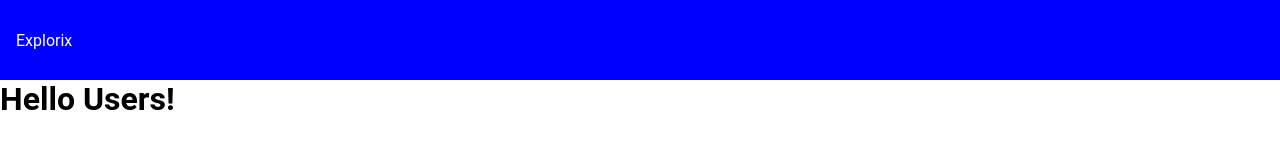
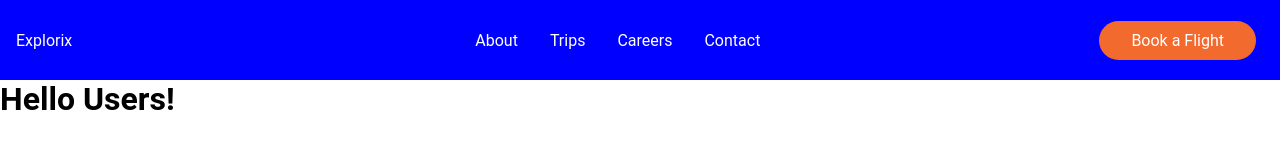
Before and after one commit to jmclain-banyan/gatsby-code-reference, a Gatsby site: page / in a window 1280 px wide. Built offline with nearby package versions, Linux system fonts and the light colour scheme; Gatsby itself is replaced by a stand-in of ours.

Commit message:
added Header/nav component

```diff
--- /dev/null
+++ b/src/components/Button.jsx
@@ -0,0 +1,22 @@
+import styled from 'styled-components';
+import {Link} from 'gatsby'
+
+export const Button = styled(Link)`
+    background: ${({primary}) => (primary ? '#f26a2e' : '#077bf1')};
+    white-space: nowrap;
+    padding: ${({big}) => (big ? '16px 40px' : '10px 32px')};
+    color: #fff;
+    font-size: ${({big}) => (big ? '20px' : '16px')};
+    outline: none;
+    border: none;
+    min-width: 100px;
+    cursor: pointer;
+    text-decoration: none;
+    transition: 0.3s !important;
+    border-radius: ${({round}) => (round ? '50px' : 'none')};
+
+    &:hover {
+        background: ${({primary}) => (primary ?  '#077bf1' : '#f26a2e' )};
+        transform: translateY(-2px);
+    }
+`
--- a/src/components/Header.jsx
+++ b/src/components/Header.jsx
@@ -1,17 +1,31 @@
 import * as React from "react"
 import { Link } from "gatsby"
-import styled from 'styled-components'
-import { FaBars } from 'react-icons/fa'
+import styled from "styled-components"
+import { FaBars } from "react-icons/fa"
+
+import { menuData } from "../data/MenuData"
+import { Button } from "./Button"
 
 const Header = () => {
   return (
     <Nav>
-      <NavLink to='/'>Explorix</NavLink>
+      <NavLink to="/">Explorix</NavLink>
       <Bars />
+      <NavMenu>
+        {menuData.map((item, idx) => (
+          <NavLink to={item.link} key={idx}>
+            {item.title}
+          </NavLink>
+        ))}
+      </NavMenu>
+      <NavBtn>
+        <Button primary={true} round={true} to="/trips">
+          Book a Flight
+        </Button>
+      </NavBtn>
     </Nav>
   )
 }
-
 
 export default Header
 
@@ -49,3 +63,22 @@ const Bars = styled(FaBars)`
     cursor: pointer;
   }
 `
+const NavMenu = styled.div`
+  display: flex;
+  align-items: center;
+  margin-right: -48px;
+
+  @media screen and (max-width: 768px) {
+    display: none;
+  }
+`
+
+const NavBtn = styled.div`
+  display: flex;
+  align-items: center;
+  margin-right: 24px;
+
+  @media screen and (max-width: 768px) {
+    display: none;
+  }
+`
--- /dev/null
+++ b/src/data/MenuData.js
@@ -0,0 +1,6 @@
+export const menuData = [
+    { title: 'About', link: '/about' },
+    { title: 'Trips', link: '/trips' },
+    { title: 'Careers', link: '/careers' },
+    { title: 'Contact', link: '/contact' },
+]
```
